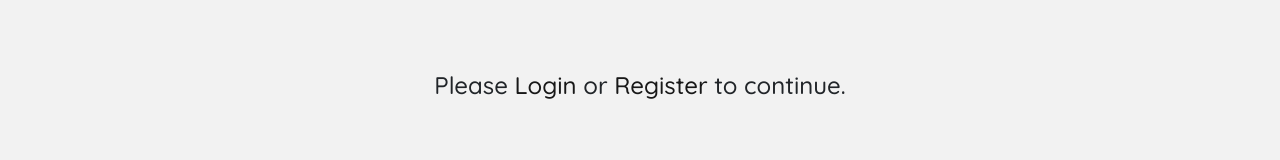
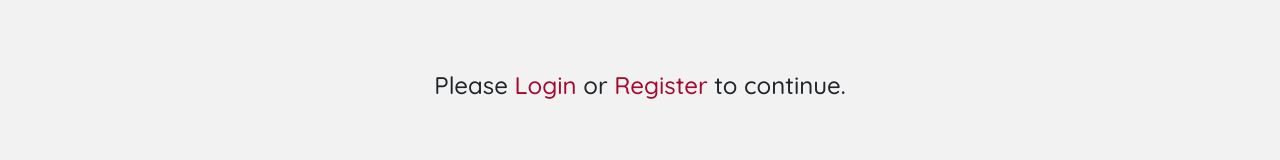
Before and after one commit to shaqnawe/bazaar, a React (Create React App) app: page /unauthorized in a window 1280 px wide. Shown: the part 181-341 px from the top of the page. Built offline with nearby package versions, Linux system fonts and the light colour scheme; no server answers; a web font is replaced by a local one.

Commit message:
updated auth-link colors

```diff
--- a/src/index.css
+++ b/src/index.css
@@ -74,7 +74,7 @@ body {
 }
 .notify {
   text-decoration: none;
-  color: #181818;
+  color: #a30b2e;
 }
 .notify:hover {
   text-decoration: none;
```
